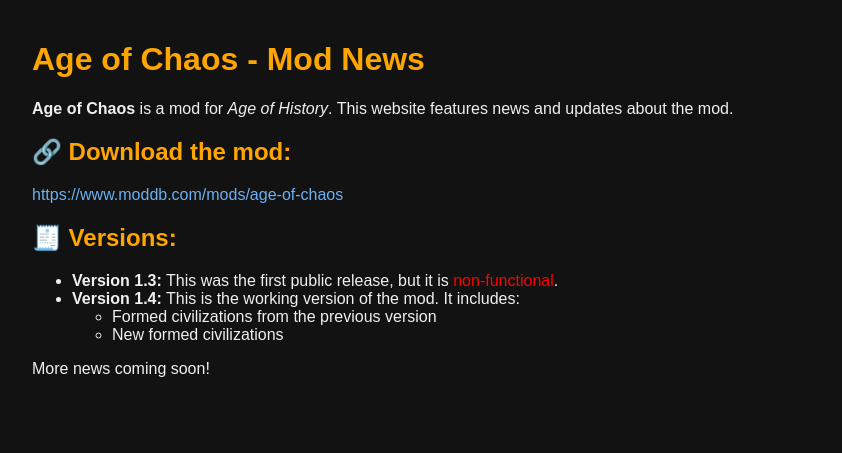
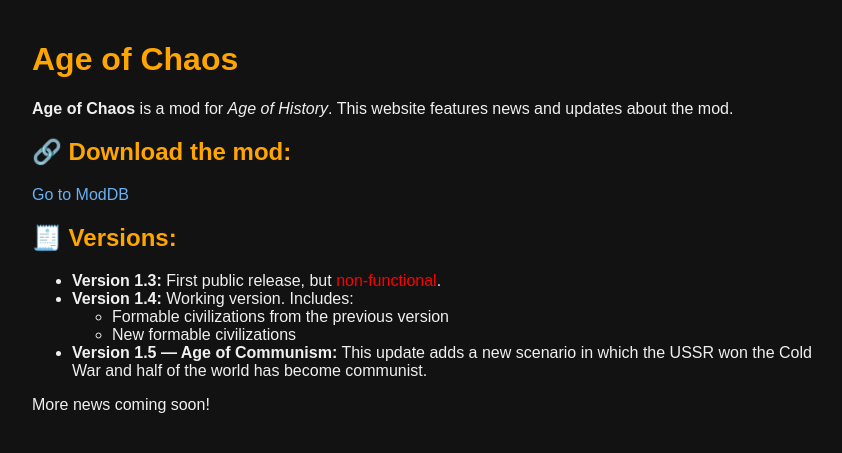
Before and after one commit to Maxximca1/Age-of-Chaos-News-, a plain HTML site: page index.html in a window 1280 px wide. Shown: the whole page, without its empty margins (208-1050 px from the left). Drawn offline with Linux system fonts and the light colour scheme.

Commit message:
Update index.html

```diff
--- a/index.html
+++ b/index.html
@@ -25,26 +25,25 @@
     </style>
 </head>
 <body>
-    <h1>Age of Chaos - Mod News</h1>
+    <h1>Age of Chaos</h1>
     <p><strong>Age of Chaos</strong> is a mod for <em>Age of History</em>.
     This website features news and updates about the mod.</p>
 
     <h2>🔗 Download the mod:</h2>
     <p>
-        <a href="https://www.moddb.com/mods/age-of-chaos" target="_blank">
-            https://www.moddb.com/mods/age-of-chaos
-        </a>
+        <a href="https://www.moddb.com/mods/age-of-chaos" target="_blank">Go to ModDB</a>
     </p>
 
     <h2>🧾 Versions:</h2>
     <ul>
-        <li><strong>Version 1.3:</strong> This was the first public release, but it is <span style="color: red;">non-functional</span>.</li>
-        <li><strong>Version 1.4:</strong> This is the working version of the mod. It includes:
+        <li><strong>Version 1.3:</strong> First public release, but <span style="color: red;">non-functional</span>.</li>
+        <li><strong>Version 1.4:</strong> Working version. Includes:
             <ul>
-                <li>Formed civilizations from the previous version</li>
-                <li>New formed civilizations</li>
+                <li>Formable civilizations from the previous version</li>
+                <li>New formable civilizations</li>
             </ul>
         </li>
+        <li><strong>Version 1.5 — Age of Communism:</strong> This update adds a new scenario in which the USSR won the Cold War and half of the world has become communist.</li>
     </ul>
 
     <p>More news coming soon!</p>
```
